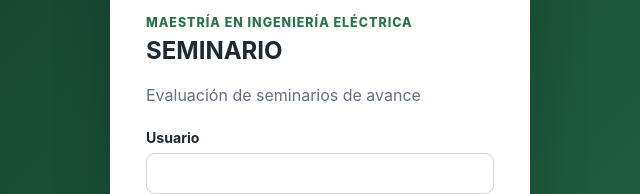
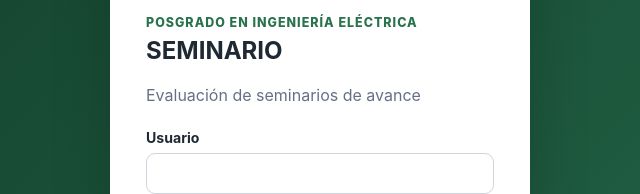
Before and after one commit to pie-fime/pie-seminarios, a plain HTML site: page index.html in a window 1280 px wide. Shown: the part 257-451 px from the top of the page, 320-960 px from the left. Drawn offline with Linux system fonts and the light colour scheme.

Commit message:
Se cambia la palabra Maestría por Posgrado en texto.

```diff
--- a/index.html
+++ b/index.html
@@ -12,7 +12,7 @@
     <section class="login-card" aria-label="Inicio de sesión">
       <div class="brand-mark">PIE</div>
       <div>
-        <p class="eyebrow">Maestría en Ingeniería Eléctrica</p>
+        <p class="eyebrow">Posgrado en Ingeniería Eléctrica</p>
         <h1>SEMINARIO</h1>
         <p class="muted">Evaluación de seminarios de avance</p>
       </div>
--- a/js/reports.js
+++ b/js/reports.js
@@ -215,7 +215,7 @@ window.Reports = (() => {
     return data.periods?.find(p=>p.id===periodId)?.name||data.period?.name||periodId||'Sin generación';
   }
   function reportHeading(title,cohort) {
-    return `<header class="report-heading"><p class="eyebrow">Maestría en Ingeniería Eléctrica</p><h2>${escapeHtml(title)}</h2><p>${escapeHtml(cohort)}</p></header>`;
+    return `<header class="report-heading"><p class="eyebrow">Posgrado en Ingeniería Eléctrica</p><h2>${escapeHtml(title)}</h2><p>${escapeHtml(cohort)}</p></header>`;
   }
   function meta(label,value) {
     return `<div><dt>${escapeHtml(label)}</dt><dd>${escapeHtml(value||'—')}</dd></div>`;
```
